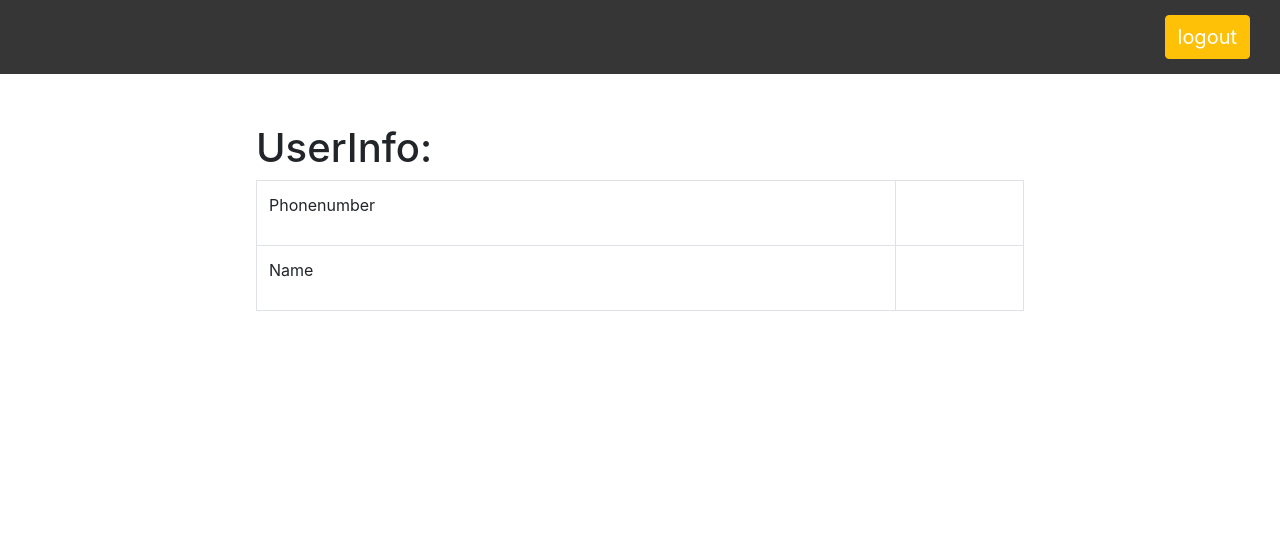
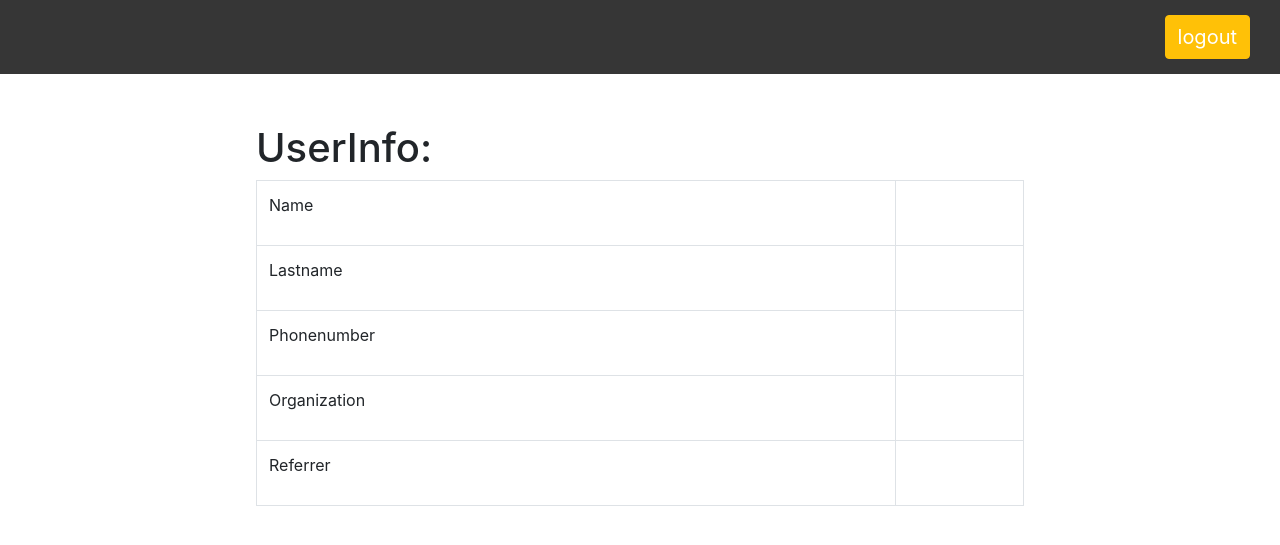
Before and after one commit to IlyaNazaruk/contetask, a Symfony app: template templates/main/index.html.twig in a window 1280 px wide. Shown: the top 545 px of the page. Run offline with Twig, Linux system fonts and the light colour scheme; the template is opened without the code that fills it, so the values that code supplies are empty; some libraries are stand-ins or nearby versions.

Commit message:
correct the main page

```diff
--- a/templates/main/index.html.twig
+++ b/templates/main/index.html.twig
@@ -45,6 +45,22 @@
             <tbody>
             <tr>
                 <td>
+                    <p>Name</p>
+                </td>
+                <td>
+                    <p>{{ app.user.name }}</p>
+                </td>
+            </tr>
+            <tr>
+                <td>
+                    <p>Lastname</p>
+                </td>
+                <td>
+                    <p>{{ app.user.lastname }}</p>
+                </td>
+            </tr>
+            <tr>
+                <td>
                     <p>Phonenumber</p>
                 </td>
                 <td class="col-2">
@@ -53,10 +69,18 @@
             </tr>
             <tr>
                 <td>
-                    <p>Name</p>
+                    <p>Organization</p>
                 </td>
                 <td>
-                    <p>{{ app.user.name }}</p>
+                    <p>{{ app.user.organization }}</p>
+                </td>
+            </tr>
+            <tr>
+                <td>
+                    <p>Referrer</p>
+                </td>
+                <td>
+                    <p>{{ app.user.referrer }}</p>
                 </td>
             </tr>
             </tbody>
```
